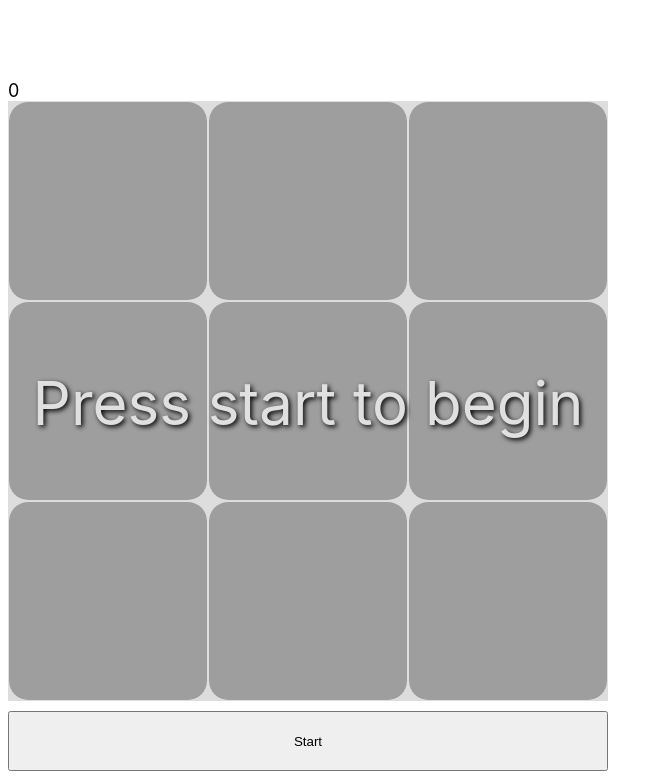
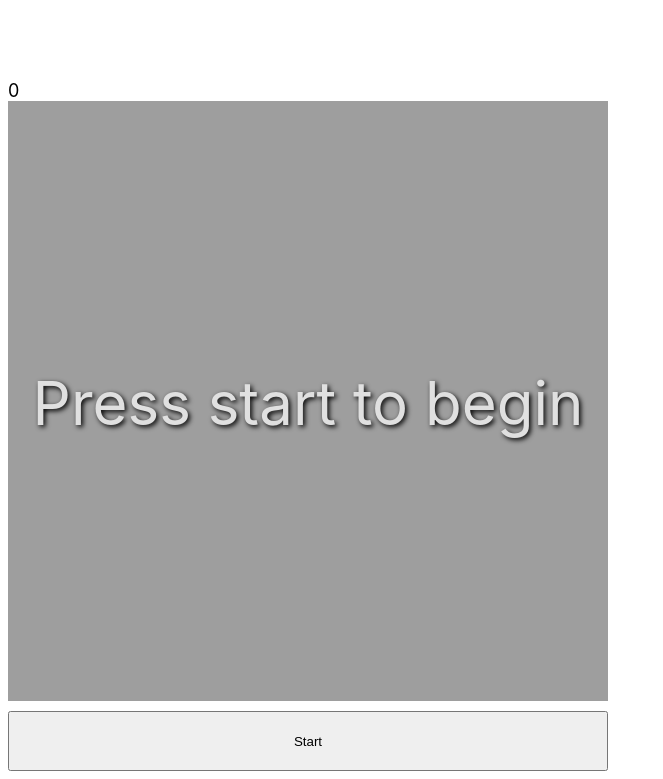
Before and after one commit to Xamian/next-slider2, a Next.js app: page / in a window 1280 px wide. Shown: the top 779 px of the page, without its empty margins (0-663 px from the left). Built offline with nearby package versions, Linux system fonts and the light colour scheme.

Commit message:
styling and animation

```diff
--- a/common/ai.ts
+++ b/common/ai.ts
@@ -1,32 +1,18 @@
 import { Piece } from "../components/game/board/Piece";
-import { Board } from "../components/game/board";
+import Denque from "denque";
 
 const W = 3;
 const H = 3;
 const positionCount = W * H;
-const emptyPieceIndex = positionCount - 1; // 8
-const winningBoard = [...Array(positionCount)].map((_, k) => k); // 0,1,2...,8
-
-function calcHash(board: number[]): number {
-  const m1 = board.map((p, k) => {
-    return p * Math.pow(10, positionCount - 1 - k)
-  });
-  const r1 = m1.reduce((acc, cur) => {
-    acc += cur;
-    return acc;
-  });
-  return r1;
-}
+const emptyPieceIndex = (positionCount - 1).toString(); // '8'
+const winningBoard = [...Array(positionCount)].map((_, k) => k.toString()); // '0','1','2'...,'8'
 
 class Node {
-  hash: number; // 12345678 - 876543210
   children: Node[];
-  constructor(public board: number[], public parent: Node = null) {
-    this.hash = calcHash(board)
+  hash: string;
+  constructor(public board: string[], public parent: Node = null) {
+    this.hash = board.join('');
   }
-  // getEmptyPos(): number {
-  //   return this.board.indexOf(emptyPieceIndex);
-  // }
 }
 
 function findLegalMovesFromPos(emptyPos: number): number[] {
@@ -42,56 +28,50 @@ function findLegalMovesFromPos(emptyPos: number): number[] {
     legalMoves.push(emptyPos + W)
   return legalMoves
 }
-function findLegalMoves(board: number[]): number[] {
+function findLegalMoves(board: string[]): number[] {
   const emptyPos = board.indexOf(emptyPieceIndex)
   return findLegalMovesFromPos(emptyPos)
 }
 
-function move(board: number[], aMove: number) {
-  const newBoard = [...board]
+function move(board: string[], aMove: number): string[] {
+  const newBoard = board.slice();
   const emptyPos = newBoard.indexOf(emptyPieceIndex)
   newBoard[emptyPos] = board[aMove]
   newBoard[aMove] = emptyPieceIndex
   return newBoard
 }
 
-const doneHashes = new Map<number, Node>();
-const rootNode = new Node(winningBoard);
+const nodeCache = new Map<string, Node>();
 
 function prepare() {
-  const work: Node[] = [];
-
-  // work.push(rootNode.board);
-  work.push(rootNode);
+  const work = new Denque<Node>();
+  work.push(new Node(winningBoard));
 
   while (work.length > 0) {
-    // const board = work.shift();
-    const node: Node = work.shift();
-    // const hash = Node.calcHash(board);
+    const node = work.shift();
     const hash = node.hash;
-    if (!doneHashes.has(hash)) {
+    if (!nodeCache.has(hash)) {
       const legalMoves = findLegalMoves(node.board);
       const positions = legalMoves.map(aMove => move(node.board, aMove));
       node.children = positions.map(position => new Node(position, node));
-      work.push(...node.children);
-      doneHashes.set(hash, node);
+      node.children.forEach(child => {
+        work.push(child);
+      });
+      nodeCache.set(hash, node);
     }
   }
-
-  console.info({ rootNode });
 }
 
-// export function findBestMove(pieces: Piece[], W: number, H: number) {
-export function findBestMove(board: number[]): number {
-  console.time()
+export function findBestMove(board: string): number {
+  // console.time()
   prepare();
-  console.timeEnd()
-  const hash = calcHash(board);
-  const node = doneHashes.get(hash);
+  // console.timeEnd()
+  const hash = board;
+  const node = nodeCache.get(hash);
   return node.parent ? node.parent.board.indexOf(emptyPieceIndex) : -1;
 }
 
-export function getSimplifiedBoard(pieces: Piece[]): number[] {
+export function getSimplifiedBoard(pieces: Piece[]): string {
   function sortByPosition(a: Piece, b: Piece): number {
     const aPos = a.currentPos
     const bPos = b.currentPos
@@ -105,9 +85,10 @@ export function getSimplifiedBoard(pieces: Piece[]): number[] {
     }
     return 1
   }
-  return pieces
+  return [...pieces]
     /// Note: Array.prototype.sort is destructive,
     /// so copy original array before sorting
-    .slice().sort(sortByPosition)
+    .sort(sortByPosition)
     .map((piece) => piece.index)
+    .join('')
 }
--- a/components/game/board/Board.module.scss
+++ b/components/game/board/Board.module.scss
@@ -1,6 +1,6 @@
 .board {
   position: relative;
-  background-color: #ddd;
+  // background-color: #ddd;
   width: 100%;
   height: 100%;
   .piece {
@@ -8,12 +8,21 @@
     background-color: #fff;
     background-repeat: no-repeat;
     background-clip: content-box;
-    transition: all 0.5s ease;
-    padding: 1px;
-    border-radius: 10%;
+    transition: padding 1s, border-radius 3s, left 1s cubic-bezier(0.65, 0.05, 0.36, 1),
+      top 1s cubic-bezier(0.68, -0.55, 0.27, 1.55), outline-color 1s;
+    padding: 0px;
+    border-radius: 0%;
+    outline: 5px solid rgba(64, 64, 128, 0);
+    outline-offset: -5px;
+    &.hint {
+      outline-width: 5px;
+      outline-color: rgb(64, 179, 255);
+    }
   }
   &.playing {
     .piece {
+      border-radius: 10%;
+      padding: 1px;
     }
   }
 }
--- a/components/game/board/board.tsx
+++ b/components/game/board/board.tsx
@@ -43,7 +43,8 @@ export const Board = (props: IBoardProps) => {
       const y = piece.currentPos.y;
       return <div
         key={i}
-        className={styles.piece}
+        className={styles.piece +
+          (x + y * 3 === hintId ? ` ${styles.hint}` : '')}
         style={{
           width: `${pieceDim.x}%`,
           height: `${pieceDim.y}%`,
@@ -52,8 +53,7 @@ export const Board = (props: IBoardProps) => {
           opacity: `${isPlaying && i === pieceCount - 1 ? 0 : 1}`,
           backgroundImage: `url(${imgDataUrl})`,
           backgroundSize: `${100 * numPiecesX}%`,
-          backgroundPosition: `${(i % numPiecesX) * 100 / (numPiecesX - 1)}% ${Math.floor(i / numPiecesY) * 100 / (numPiecesY - 1)}%`,
-          outline: x + y * 3 === hintId ? `2px solid green` : ''
+          backgroundPosition: `${(i % numPiecesX) * 100 / (numPiecesX - 1)}% ${Math.floor(i / numPiecesY) * 100 / (numPiecesY - 1)}%`
         }}
         data-piece-index={i}
       ></div>
--- a/components/game/game.tsx
+++ b/components/game/game.tsx
@@ -88,7 +88,7 @@ export const Game = () => {
     setIsPlaying(true)
   }
 
-  const betterShuffle = async (numPiecesX: number, numPiecesY: number, iterations: number = 5, mustTouchAll: boolean = true, minDif: number = 20) => {
+  const betterShuffle = async (numPiecesX: number, numPiecesY: number, iterations: number = 1, mustTouchAll: boolean = true, minDif: number = 20) => {
     const hiddenPiece = pieces[pieces.length - 1]
     let prevHidden: Vector2d
     const W = numPiecesX
--- a/package.json
+++ b/package.json
@@ -8,6 +8,7 @@
     "start": "next start"
   },
   "dependencies": {
+    "denque": "^2.0.1",
     "next": "10.2.0",
     "react": "17.0.2",
     "react-dom": "17.0.2",
--- a/styles/globals.css
+++ b/styles/globals.css
@@ -9,3 +9,9 @@ body {
 * {
   box-sizing: border-box;
 }
+
+@media (prefers-reduced-motion) {
+  * {
+    transition: none !important;
+  }
+}
```
Also changed, not shown: components/game/board/Piece.ts (renamed from components/game/board/Piece.tsx), 1 other file (tests, documents, lock files or other folders).
